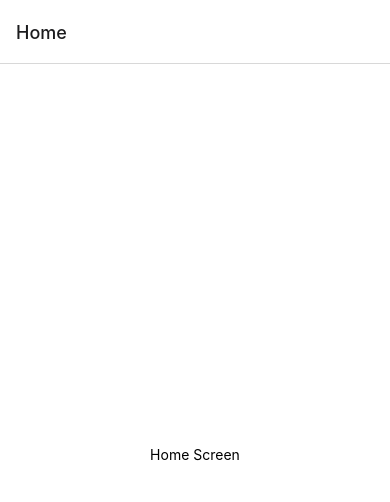
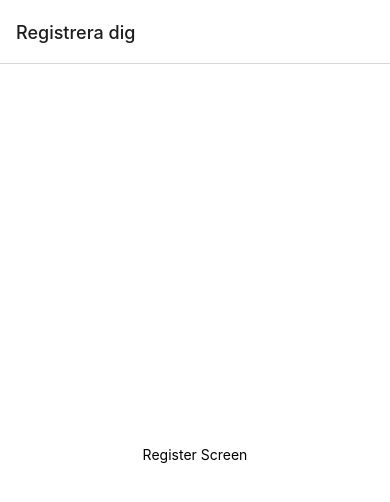
Before and after one commit to Davod0/App-Development-Household-Application, a React Native app: screen /Register in a window 390 px wide. Before the commit this address had no page. Shown: the top 502 px of the page. Built offline with nearby package versions, Linux system fonts and the light colour scheme.

Commit message:
Create RegisterScreen

```diff
--- a/navigators/RootStackNavigator.tsx
+++ b/navigators/RootStackNavigator.tsx
@@ -1,8 +1,10 @@
 import { createNativeStackNavigator } from "@react-navigation/native-stack";
 import HomeScreen from "../screens/HomeScreen";
+import RegisterScreen from "../screens/RegisterScreen";
 
 type rootStackParamList = {
     Home: undefined;
+    Register: undefined;
 }
 
 const rootStack = createNativeStackNavigator<rootStackParamList>();
@@ -10,6 +12,7 @@ const rootStack = createNativeStackNavigator<rootStackParamList>();
 export default function RootStackNavigator() {
     return (
         < rootStack.Navigator >
+            <rootStack.Screen name="Register" component={RegisterScreen} options={{ title: "Registrera dig" }}></rootStack.Screen>
             <rootStack.Screen name="Home" component={HomeScreen}></rootStack.Screen>
         </rootStack.Navigator >
     );
--- /dev/null
+++ b/screens/RegisterScreen.tsx
@@ -0,0 +1,18 @@
+import { StyleSheet, Text, View } from "react-native";
+
+export default function App() {
+    return (
+        <View style={styles.container}>
+            <Text>Register Screen</Text>
+        </View>
+    );
+}
+
+const styles = StyleSheet.create({
+    container: {
+        flex: 1,
+        backgroundColor: "#fff",
+        alignItems: "center",
+        justifyContent: "center",
+    },
+});
```
